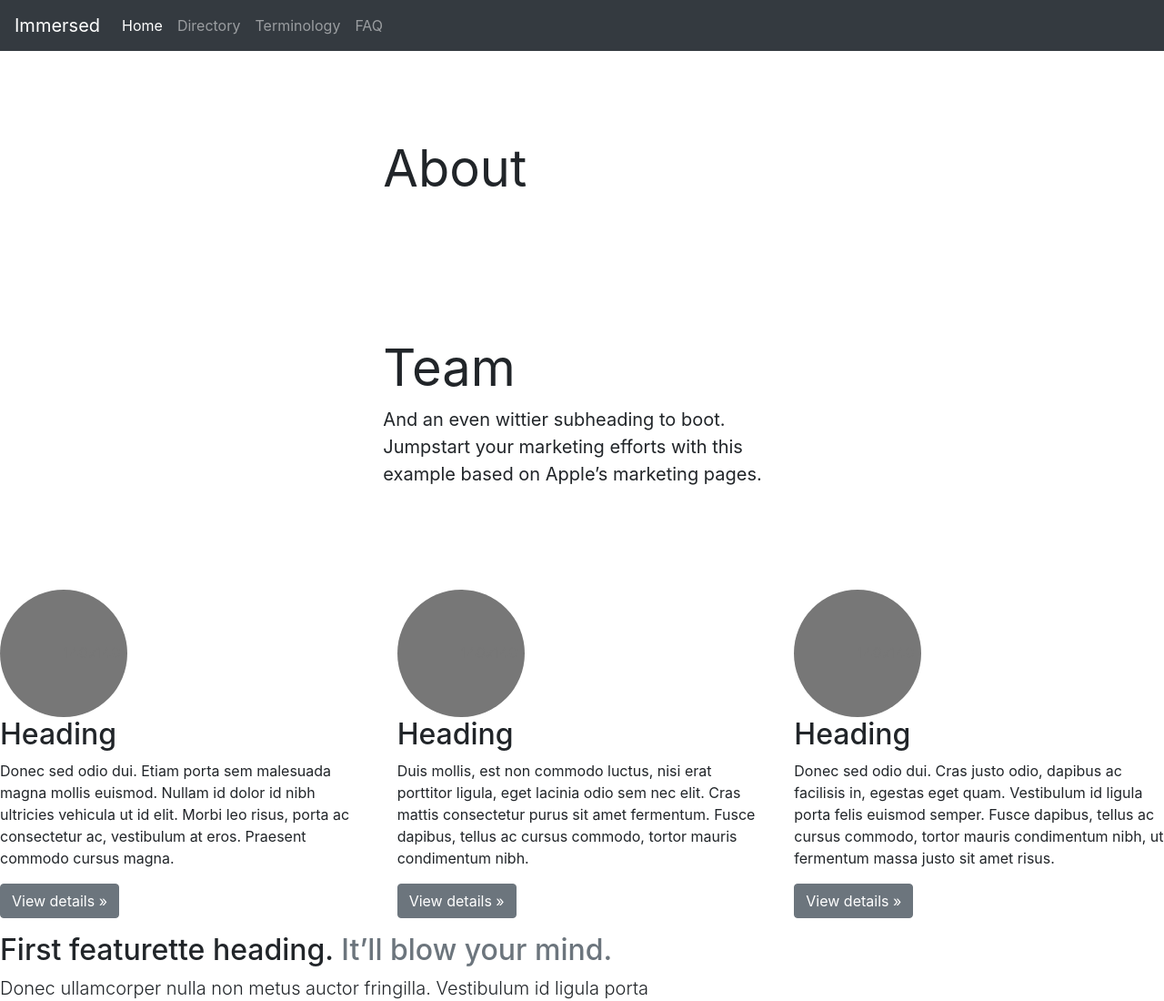
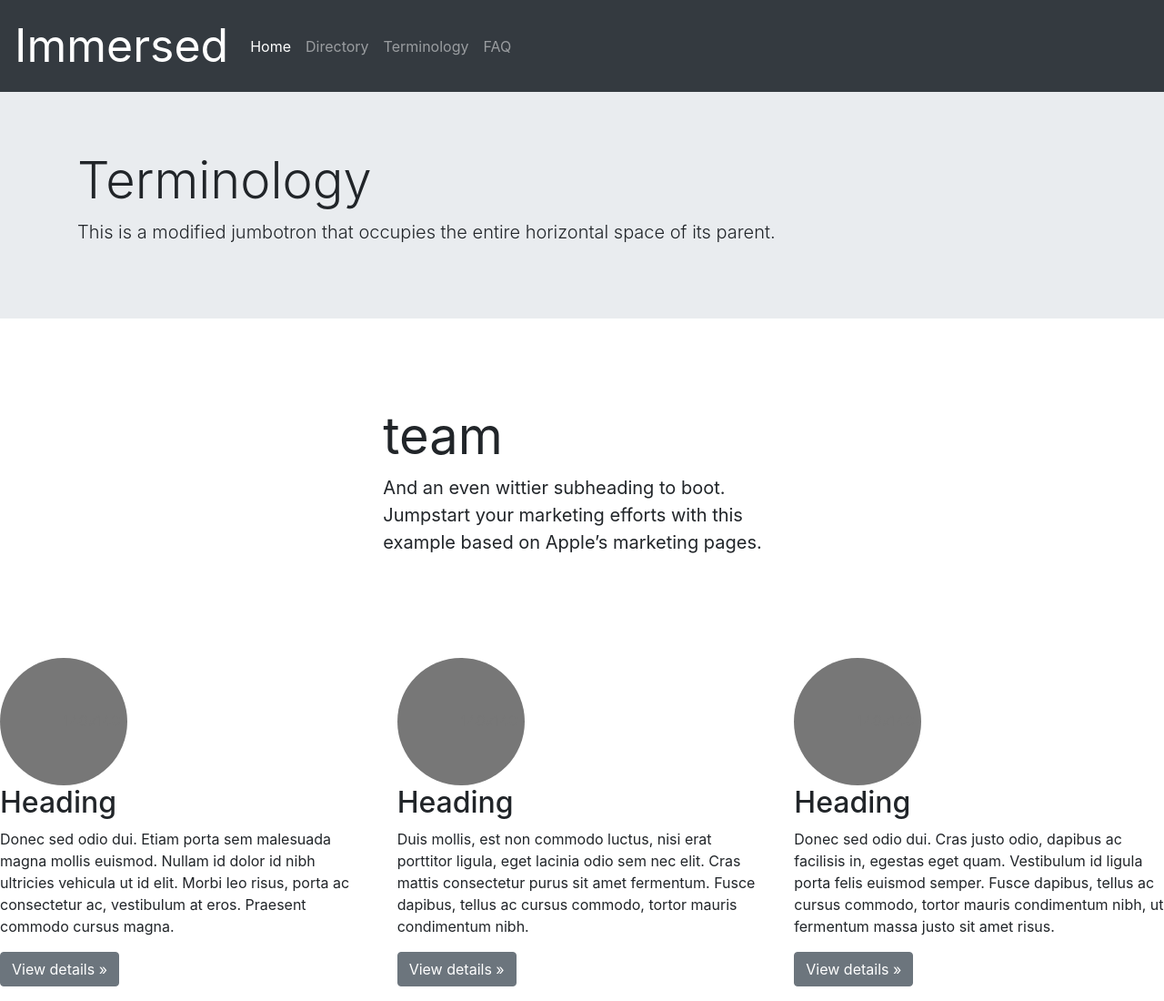
Before and after one commit to Code-Institute-Submissions/Milestone-Project-129, a plain HTML site: page about.html in a window 1280 px wide. Shown: the top 1100 px of the page at 91% size. Drawn offline with nearby package versions, Linux system fonts and the light colour scheme.

```diff
--- a/about.html
+++ b/about.html
@@ -5,12 +5,14 @@
     <meta name="viewport" content="width=device-width, initial-scale=1.0">
     <title>Document</title>
     <link rel="stylesheet" href="https://cdn.jsdelivr.net/npm/bootstrap@4.5.3/dist/css/bootstrap.min.css" integrity="sha384-TX8t27EcRE3e/ihU7zmQxVncDAy5uIKz4rEkgIXeMed4M0jlfIDPvg6uqKI2xXr2" crossorigin="anonymous">
+    <link rel="stylesheet" href="assets/css/style.css" type="text/css">
     <script src="https://code.jquery.com/jquery-3.5.1.slim.min.js" integrity="sha384-DfXdz2htPH0lsSSs5nCTpuj/zy4C+OGpamoFVy38MVBnE+IbbVYUew+OrCXaRkfj" crossorigin="anonymous"></script>
     <script src="https://cdn.jsdelivr.n
     et/npm/bootstrap@4.5.3/dist/js/bootstrap.bundle.min.js" integrity="sha384-ho+j7jyWK8fNQe+A12Hb8AhRq26LrZ/JpcUGGOn+Y7RsweNrtN/tE3MoK7ZeZDyx" crossorigin="anonymous"></script>
     </head>
 <body>
-<header>
+
+        <!--NAVIGATION-->
 <nav class="navbar navbar-expand-lg navbar-dark bg-dark">
     <a href="index.html" class="navbar-brand"><i class="fas fa-headphones-alt"></i>Immersed</a>
     <button class="navbar-toggler" data-toggle="collapse" data-target="#navbarmenu">
@@ -33,11 +35,21 @@
         </ul>
     </div>
 </nav>
-<div class="col-md-5 p-lg-5 mx-auto my-5">
-    <h1 class="display-4 font-weight-normal" >About</h1>
-    </div>
+
+    <!--END OF NAVIGATION-->
+
+<header>
+<div class="jumbotron jumbotron-fluid">
+  <div class="container">
+    <h1 class="display-4">Terminology</h1>
+    <p class="lead">This is a modified jumbotron that occupies the entire horizontal space of its parent.</p>
+  </div>
+</div>
+</header>
+
+<section>
   <div class="col-md-5 p-lg-5 mx-auto my-5">
-    <h1 class="display-4 font-weight-normal" id="team">Team</h1>
+    <h1 class="display-4 font-weight-normal" id="team">team</h1>
     <p class="lead font-weight-normal">And an even wittier subheading to boot. Jumpstart your marketing efforts with this example based on Apple’s marketing pages.</p>
   </div>
   <div class="row">
@@ -81,7 +93,7 @@
     <p class="lead font-weight-normal">And an even wittier subheading to boot. Jumpstart your marketing efforts with this example based on Apple’s marketing pages.</p>
   </div>
 
-  </header>
+</section>
 
 </body>
 <footer class="container py-5 footer mt-auto py-3">
```
